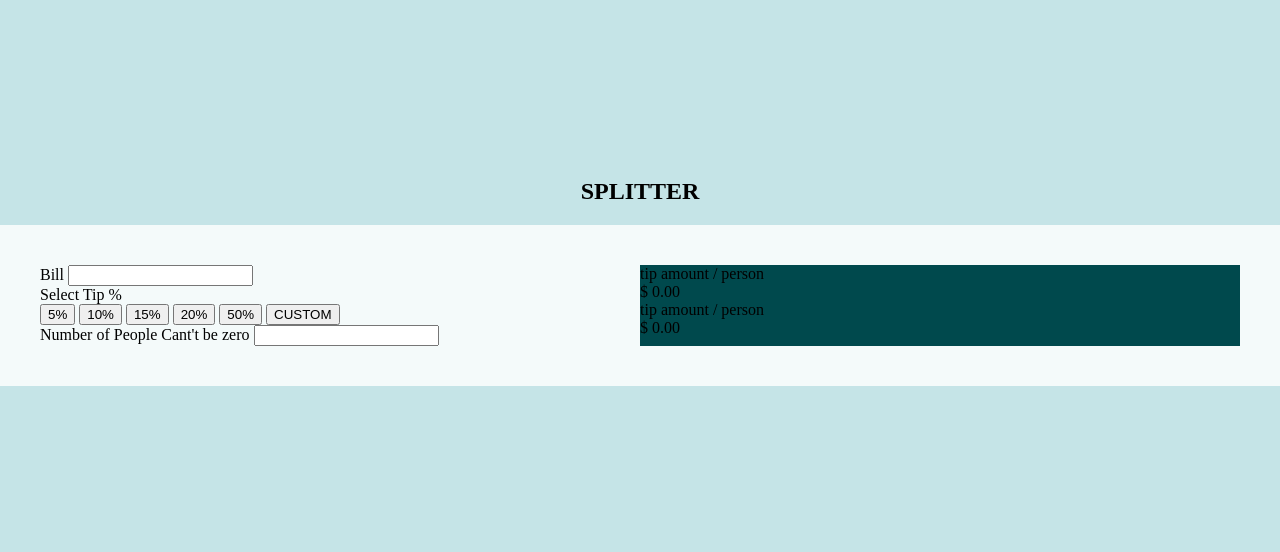
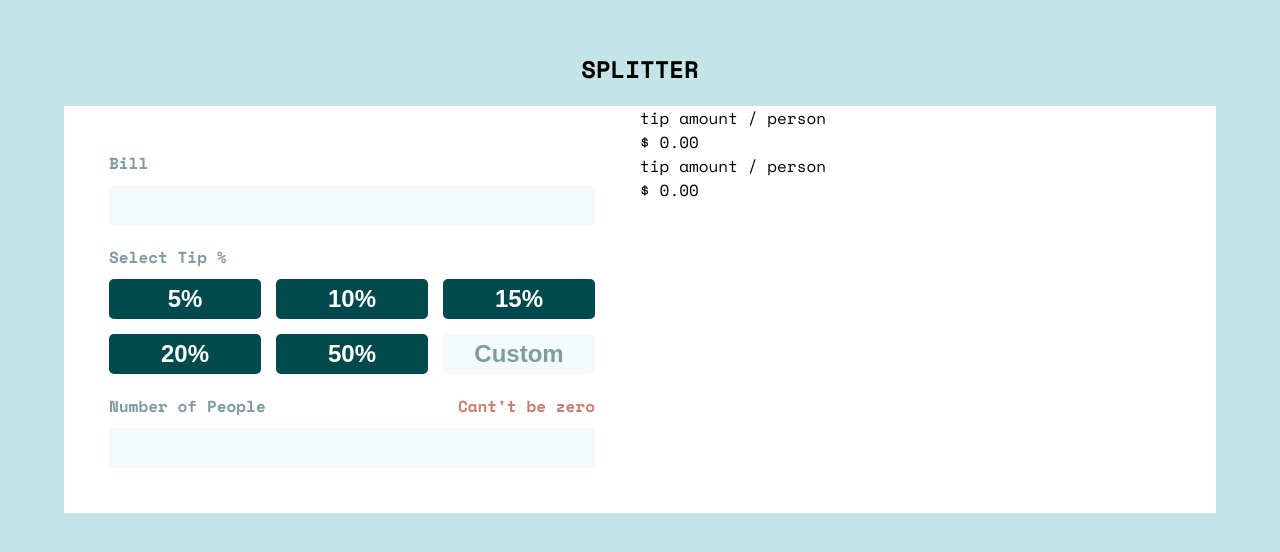
Before and after one commit to DavidMV97/calculator-tip, a plain HTML site: page index.html in a window 1280 px wide. Shown: the part 128-680 px from the top of the page. Drawn offline with nearby package versions, Linux system fonts and the light colour scheme.

Commit message:
avanzando estilos

```diff
--- a/css/style.css
+++ b/css/style.css
@@ -1,3 +1,14 @@
+:root {
+    --strong-cyan: hsl(172, 67%, 45%);
+   /* Neutral */
+    --very-dark-cyan: hsl(183, 100%, 15%);
+    --dark-grayish-cyan: hsl(186, 14%, 43%) ;
+    --dark-grayish-cyan: hsl(184, 14%, 56%) ;
+    --light-grayish-cyan: hsl(185, 41%, 84%) ;
+    --light-cyan: hsl(189, 41%, 97%) ;
+}
+
+
 html, body {
   box-sizing: border-box;
   margin: 0;
@@ -14,25 +25,40 @@ body{
     display: flex;
     align-items: center;
     justify-content: center;
-    background: hsl(185, 41%, 84%) ;
+    background: var(--light-grayish-cyan) ;
+    font-family: 'Space Mono', monospace;
 }
 
 h2{
     text-align: center;
 }
 
+input{
+    font-size: 24px;
+    outline: none;
+    border: none;
+}
+input:focus{
+    outline: none ;
+    border: 2px solid var(--strong-cyan);
+    border-radius: 3px;
+}
+
+label{
+    display: inline-block;
+}
+
 .main-container{
     max-width: 1440px;
     margin: 0 auto ;
-    width: 100%;
+    width: 90%;
 }
 
 .container-tip{
     width: 100%;
     display: flex;
     justify-content: space-between;
-    padding: 40px;
-    background: hsl(189, 41%, 97%);
+    background: white;
 }
 
 .container-percent,
@@ -41,9 +67,69 @@ h2{
 }
 
 .container-percent{
-    background: hsl(189, 41%, 97%);
+    background: white;
+    padding: 45px;
+}
+.container-percent label{
+    color: var(--dark-grayish-cyan);
+    font-weight: bold;
+    margin-bottom: 10px;
 }
 
-.container-result{
-    background:  hsl(183, 100%, 15%);
+
+.tip input{
+    -webkit-appearance: none;
+    -moz-appearance: none;
+    width: 100%;
+    height: 40px;
+    border-radius: 5px;
+    background: var(--light-cyan);
+    text-align: right;
+    color: var(--very-dark-cyan);
+    font-weight: bold;
+
 }
+
+.select-tip{
+    margin-top: 20px;
+}
+
+.button-select-tip{
+    display: grid;
+    grid-template-columns: repeat( auto-fit, minmax(30%, 1fr) );
+    grid-gap: 15px;
+}
+
+.button-select-tip input{
+    height: 40px;
+    padding: 0;
+    border: none;
+    border-radius: 5px;
+    background: var(--very-dark-cyan);
+    color: white;
+    font-weight: bold;
+    cursor: pointer;
+    transition: all 0.2s ease;
+}
+
+#button-custom{
+    background: white;
+    color: var(--dark-grayish-cyan);
+    background: var(--light-cyan);
+}
+
+.button-select-tip input:hover{
+    background: hsl(173, 61%, 77% , 1);
+    color: var(--very-dark-cyan);
+}
+
+.number-people {
+    margin-top: 20px;
+    position: relative ;
+}
+
+#label-zero{
+    position: absolute;
+    right: 0;
+    color: #c67e72;
+}
--- a/index.html
+++ b/index.html
@@ -4,6 +4,7 @@
     <meta charset="UTF-8">
     <meta http-equiv="X-UA-Compatible" content="IE=edge">
     <meta name="viewport" content="width=device-width, initial-scale=1.0">
+    <link href="https://fonts.googleapis.com/css2?family=Space+Mono:wght@400;700&display=swap" rel="stylesheet">
     <link rel="stylesheet" href="css/style.css">
     <title>Calculator tip</title>
 </head>
@@ -12,7 +13,7 @@
         <h2>SPLITTER</h2>
         <div class="container-tip">
             <div class="container-percent">
-                <div class="percent-input">
+                <div class="percent-inpu tip">
                     <label for="Bill"> Bill </label>
                     <input type="number" name="" id="">
                 </div>
@@ -24,12 +25,12 @@
                         <input type="button" value="15%">
                         <input type="button" value="20%">
                         <input type="button" value="50%">
-                        <input type="button" value="CUSTOM">
+                        <input type="button" value="Custom" id="button-custom" >
                     </div>
                 </div>
-                <div class="number-people">
+                <div class="number-people tip">
                     <label for="">Number of People</label>
-                    <label for=""> Cant't be zero </label>
+                    <label for="" id="label-zero" > Cant't be zero </label>
                     <input type="number" name="" id="">
                 </div>
             </div>
```
